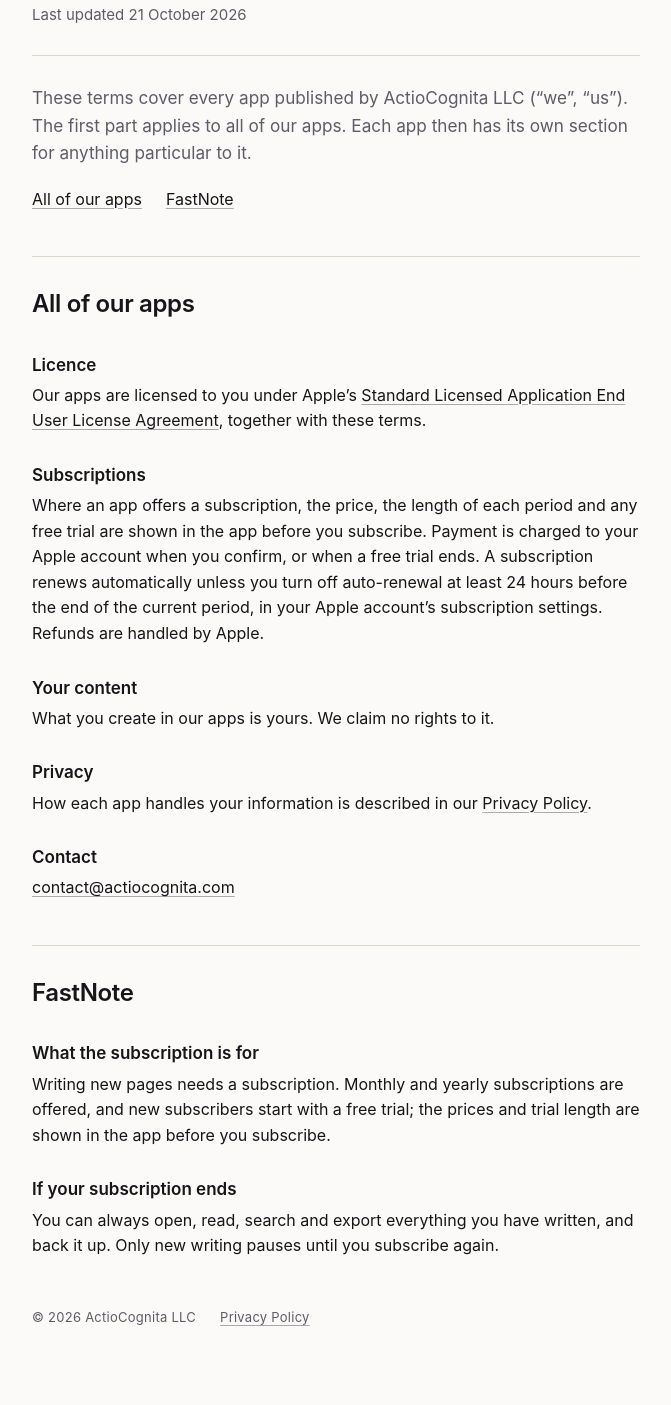
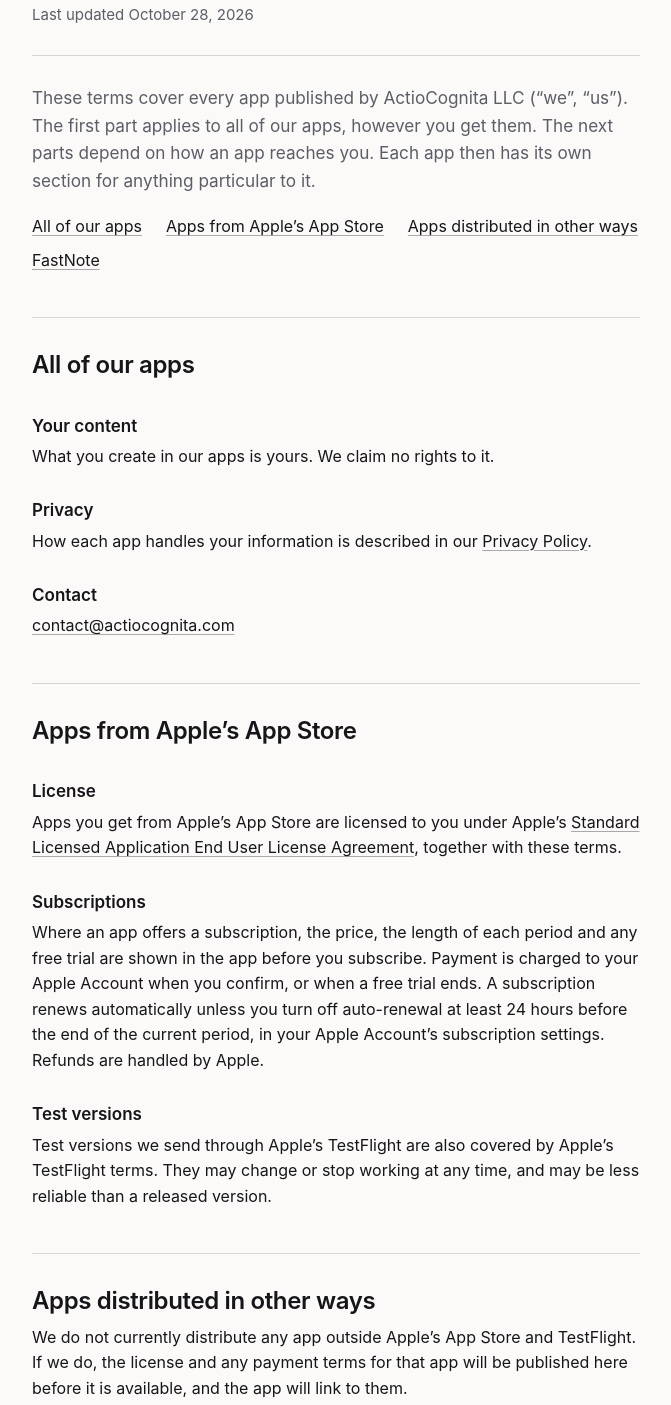
Before and after one commit to CaryJM/actiocognita-site, a plain HTML site: page public/terms.html in a window 1280 px wide. Shown: the part 175-1580 px from the top of the page, without its empty margins (304-975 px from the left). Before the commit the page ends 1543 px from the top, so only its background shows below. Drawn offline with Linux system fonts and the light colour scheme.

Commit message:
Terms of Use: App Store, TestFlight and other routes; export in open formats; what a lapse pauses; US spelling and date

```diff
--- a/public/terms.html
+++ b/public/terms.html
@@ -13,29 +13,21 @@
   <header><a class="home" href="/">ActioCognita</a></header>
   <main>
     <h1>Terms of Use</h1>
-    <p class="updated">Last updated 21 October 2026</p>
+    <p class="updated">Last updated October 28, 2026</p>
 
     <p class="lede">These terms cover every app published by ActioCognita LLC (“we”, “us”). The first part applies to
-    all of our apps. Each app then has its own section for anything particular to it.</p>
+    all of our apps, however you get them. The next parts depend on how an app reaches you. Each app then has its own
+    section for anything particular to it.</p>
 
     <nav class="toc" aria-label="On this page">
       <a href="#all-apps">All of our apps</a>
+      <a href="#app-store">Apps from Apple’s App Store</a>
+      <a href="#other-ways">Apps distributed in other ways</a>
       <a href="#fastnote">FastNote</a>
     </nav>
 
     <section id="all-apps">
       <h2>All of our apps</h2>
-
-      <h3>Licence</h3>
-      <p>Our apps are licensed to you under Apple’s
-      <a href="https://www.apple.com/legal/internet-services/itunes/dev/stdeula/">Standard Licensed Application End User
-      License Agreement</a>, together with these terms.</p>
-
-      <h3>Subscriptions</h3>
-      <p>Where an app offers a subscription, the price, the length of each period and any free trial are shown in the
-      app before you subscribe. Payment is charged to your Apple account when you confirm, or when a free trial ends. A
-      subscription renews automatically unless you turn off auto-renewal at least 24 hours before the end of the current
-      period, in your Apple account’s subscription settings. Refunds are handled by Apple.</p>
 
       <h3>Your content</h3>
       <p>What you create in our apps is yours. We claim no rights to it.</p>
@@ -47,16 +39,48 @@
       <p><a href="mailto:contact@actiocognita.com">contact@actiocognita.com</a></p>
     </section>
 
+    <section id="app-store">
+      <h2>Apps from Apple’s App Store</h2>
+
+      <h3>License</h3>
+      <p>Apps you get from Apple’s App Store are licensed to you under Apple’s
+      <a href="https://www.apple.com/legal/internet-services/itunes/dev/stdeula/">Standard Licensed Application End User License Agreement</a>,
+      together with these terms.</p>
+
+      <h3>Subscriptions</h3>
+      <p>Where an app offers a subscription, the price, the length of each period and any free trial are shown in the
+      app before you subscribe. Payment is charged to your Apple Account when you confirm, or when a free trial ends.
+      A subscription renews automatically unless you turn off auto-renewal at least 24 hours before the end of the
+      current period, in your Apple Account’s subscription settings. Refunds are handled by Apple.</p>
+
+      <h3>Test versions</h3>
+      <p>Test versions we send through Apple’s TestFlight are also covered by Apple’s TestFlight terms. They may
+      change or stop working at any time, and may be less reliable than a released version.</p>
+    </section>
+
+    <section id="other-ways">
+      <h2>Apps distributed in other ways</h2>
+
+      <p>We do not currently distribute any app outside Apple’s App Store and TestFlight. If we do, the license and
+      any payment terms for that app will be published here before it is available, and the app will link to
+      them.</p>
+    </section>
+
     <section id="fastnote">
       <h2>FastNote</h2>
 
       <h3>What the subscription is for</h3>
-      <p>Writing new pages needs a subscription. Monthly and yearly subscriptions are offered, and new subscribers start
-      with a free trial; the prices and trial length are shown in the app before you subscribe.</p>
+      <p>Writing new pages needs a subscription. Monthly and yearly subscriptions are offered, and new subscribers
+      start with a free trial; the prices and trial length are shown in the app before you subscribe.</p>
+
+      <h3>Your writing, in standard formats</h3>
+      <p>You can export your pages in standard, open formats that you can open without FastNote or anything else from
+      ActioCognita. Backups are for restoring into FastNote and use its own format.</p>
 
       <h3>If your subscription ends</h3>
-      <p>You can always open, read, search and export everything you have written, and back it up. Only new writing pauses
-      until you subscribe again.</p>
+      <p>You can always open, read, search and export everything you have written, and back it up. Until you
+      subscribe again, new writing pauses, and Spotlight and Siri stop using your page headings and text; Spotlight
+      can still find your pages by date and meeting.</p>
     </section>
   </main>
   <footer>
```
